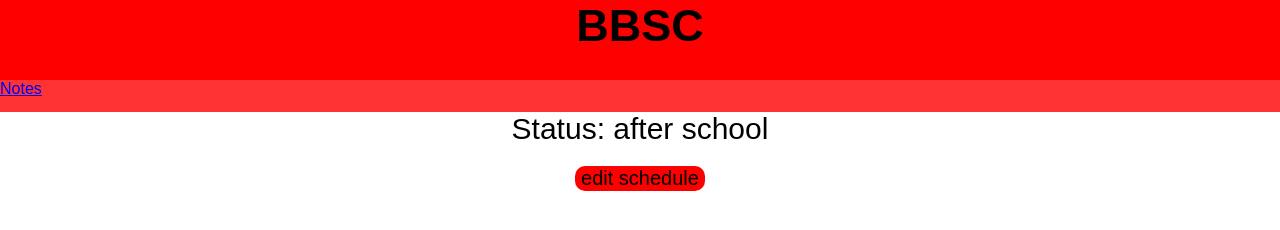
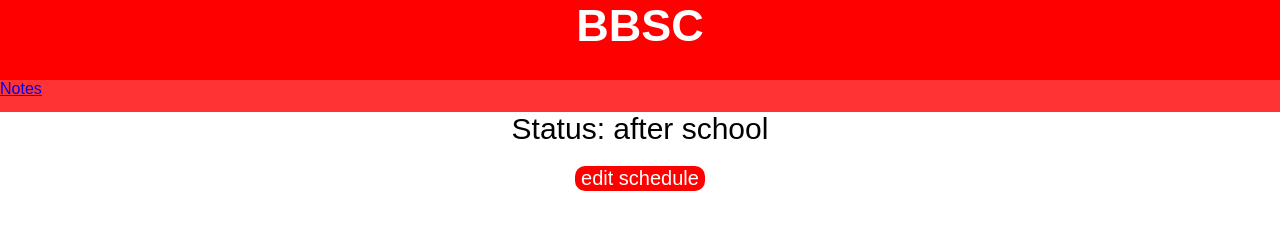
Before and after one commit to brandonzx3/bbsc, a website: page client/schedule/schedule.html in a window 1280 px wide. Drawn offline with Linux system fonts and the light colour scheme.

Commit message:
css changes

```diff
--- a/client/schedule/schedule.css
+++ b/client/schedule/schedule.css
@@ -11,6 +11,7 @@ body{
     text-align: center;
     font-weight: bolder;
     font-size: 45px;
+    color: white;
 }
 
 #links {
@@ -33,9 +34,12 @@ button {
     background-color: red;
     border: none;
     font-size: 20px;
-    transition-duration: 0.4s;
+    color: white;
 }
 
 button:hover {
     background-color: rgb(200, 0, 0);
+    cursor: pointer;
 }
+
+button:focus {outline:0;}
--- a/client/schedule/schedule.js
+++ b/client/schedule/schedule.js
@@ -63,5 +63,5 @@ window.onload = function() {
 
     edit_schedule.onclick = function() {
         alert('test');
-    }
+    };
 };
```
